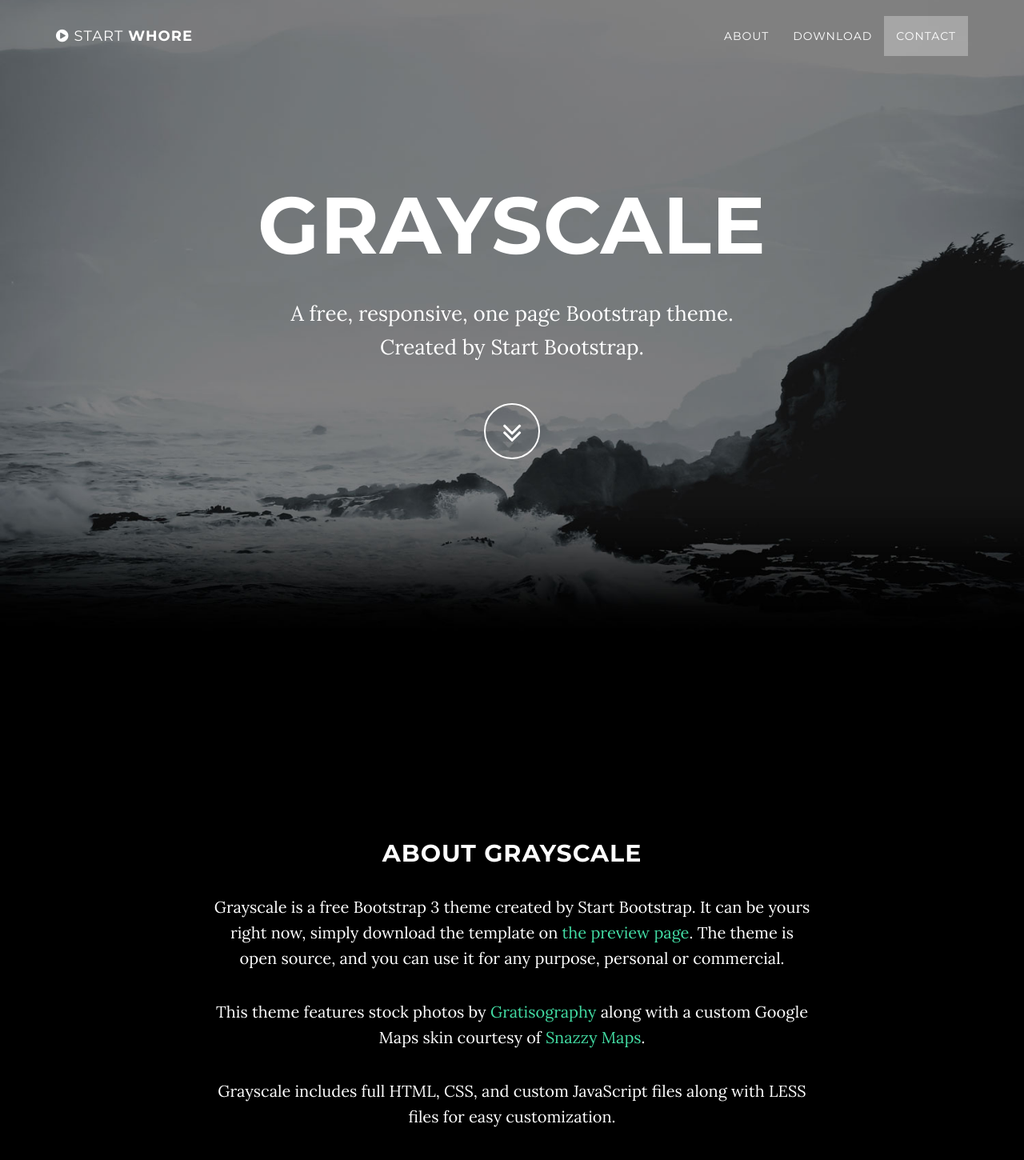
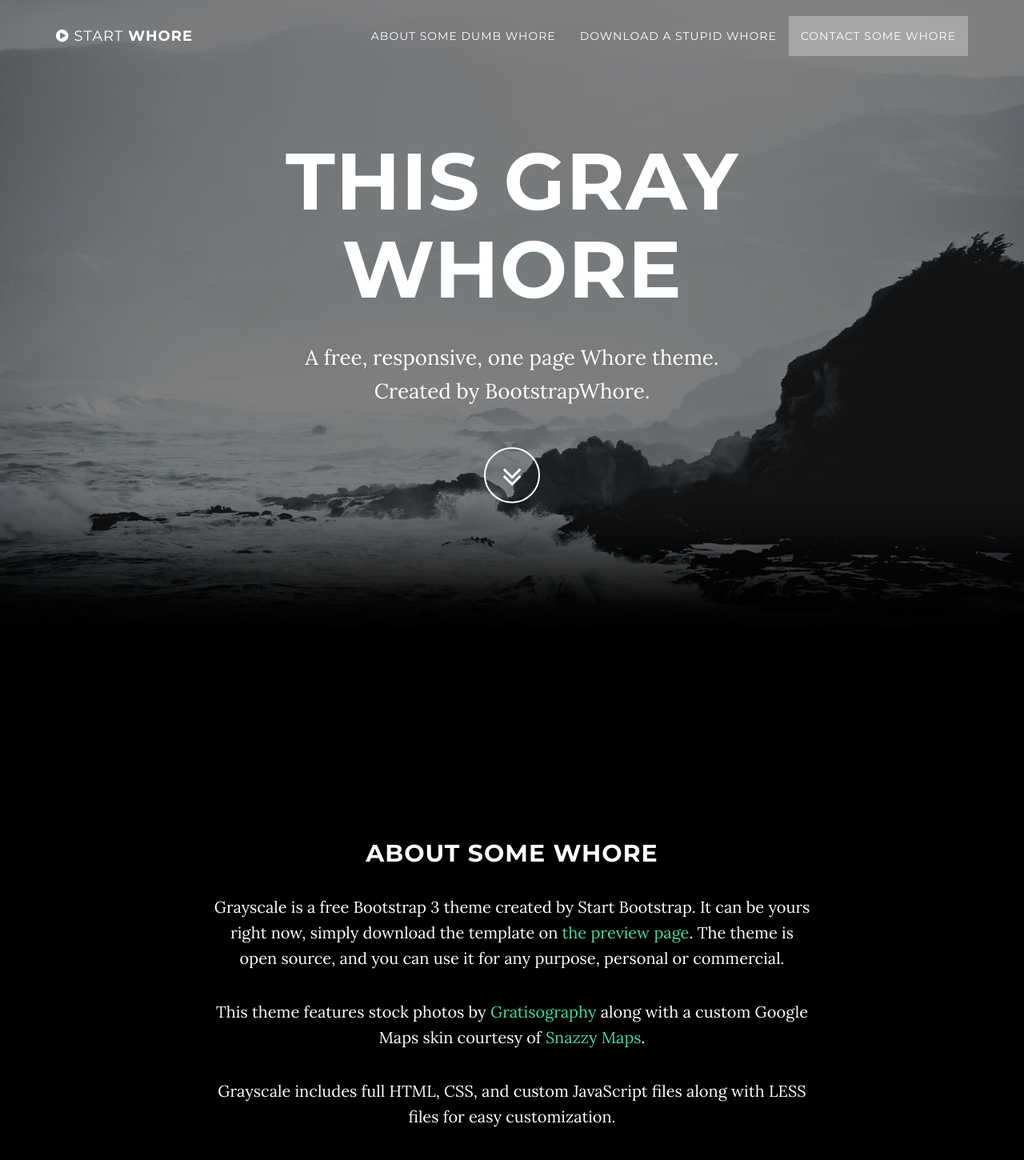
Before and after one commit to derekhammondkc/grayscale, a plain HTML site: page index.html in a window 1280 px wide. Shown: the top 1450 px of the page at 80% size. Drawn offline with Linux system fonts and the light colour scheme; some packages are replaced by stand-ins of ours.

Commit message:
hopefully right this time
changed text and headings 1 and 2

```diff
--- a/index.html
+++ b/index.html
@@ -53,13 +53,13 @@
                         <a href="#page-top"></a>
                     </li>
                     <li>
-                        <a class="page-scroll" href="#about">About</a>
+                        <a class="page-scroll" href="#about">About Some Dumb Whore</a>
                     </li>
                     <li>
-                        <a class="page-scroll" href="#download">Download</a>
+                        <a class="page-scroll" href="#download">Download a Stupid Whore</a>
                     </li>
                     <li>
-                        <a class="page-scroll" href="#contact">Contact</a>
+                        <a class="page-scroll" href="#contact">Contact Some Whore</a>
                     </li>
                 </ul>
             </div>
@@ -74,8 +74,8 @@
             <div class="container">
                 <div class="row">
                     <div class="col-md-8 col-md-offset-2">
-                        <h1 class="brand-heading">Grayscale</h1>
-                        <p class="intro-text">A free, responsive, one page Bootstrap theme.<br>Created by Start Bootstrap.</p>
+                        <h1 class="brand-heading">This Gray Whore</h1>
+                        <p class="intro-text">A free, responsive, one page Whore theme.<br>Created by BootstrapWhore.</p>
                         <a href="#about" class="btn btn-circle page-scroll">
                             <i class="fa fa-angle-double-down animated"></i>
                         </a>
@@ -89,7 +89,7 @@
     <section id="about" class="container content-section text-center">
         <div class="row">
             <div class="col-lg-8 col-lg-offset-2">
-                <h2>About Grayscale</h2>
+                <h2>About Some Whore</h2>
                 <p>Grayscale is a free Bootstrap 3 theme created by Start Bootstrap. It can be yours right now, simply download the template on <a href="http://startbootstrap.com/template-overviews/grayscale/">the preview page</a>. The theme is open source, and you can use it for any purpose, personal or commercial.</p>
                 <p>This theme features stock photos by <a href="http://gratisography.com/">Gratisography</a> along with a custom Google Maps skin courtesy of <a href="http://snazzymaps.com/">Snazzy Maps</a>.</p>
                 <p>Grayscale includes full HTML, CSS, and custom JavaScript files along with LESS files for easy customization.</p>
```
